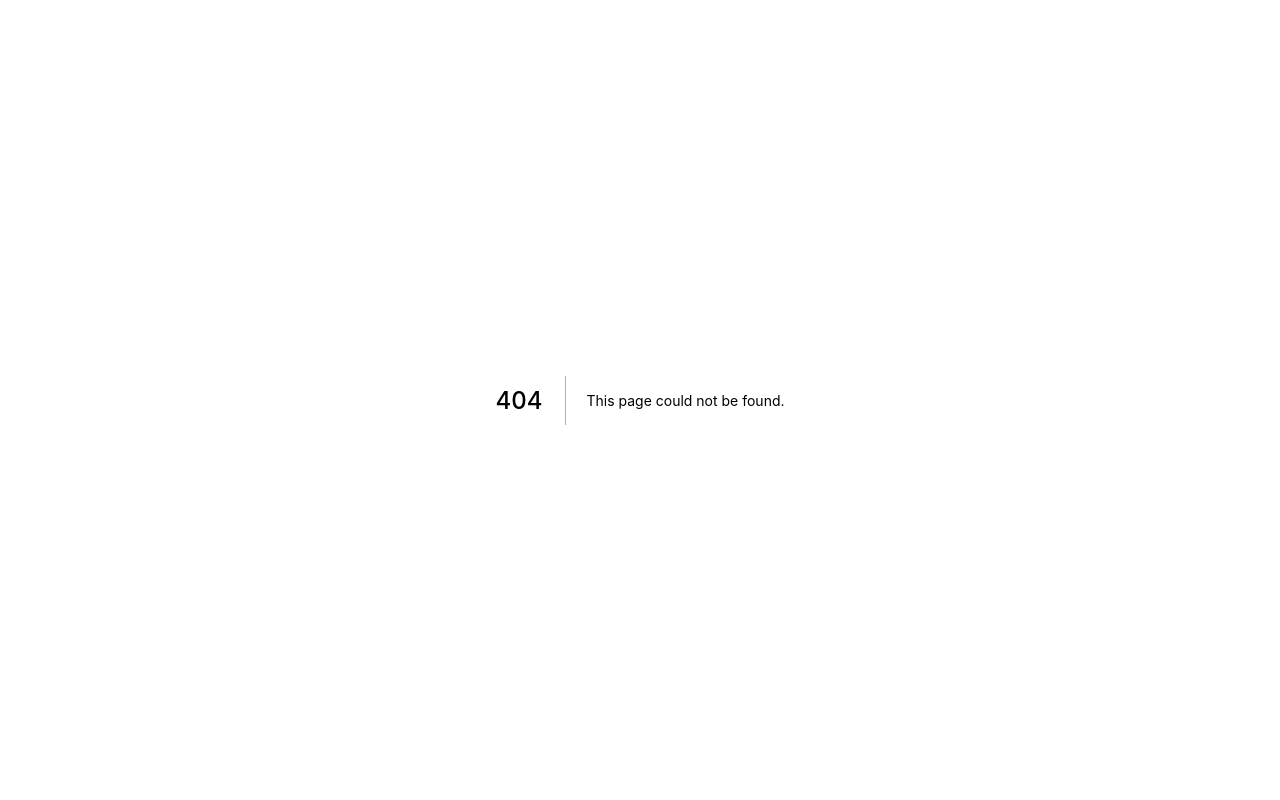
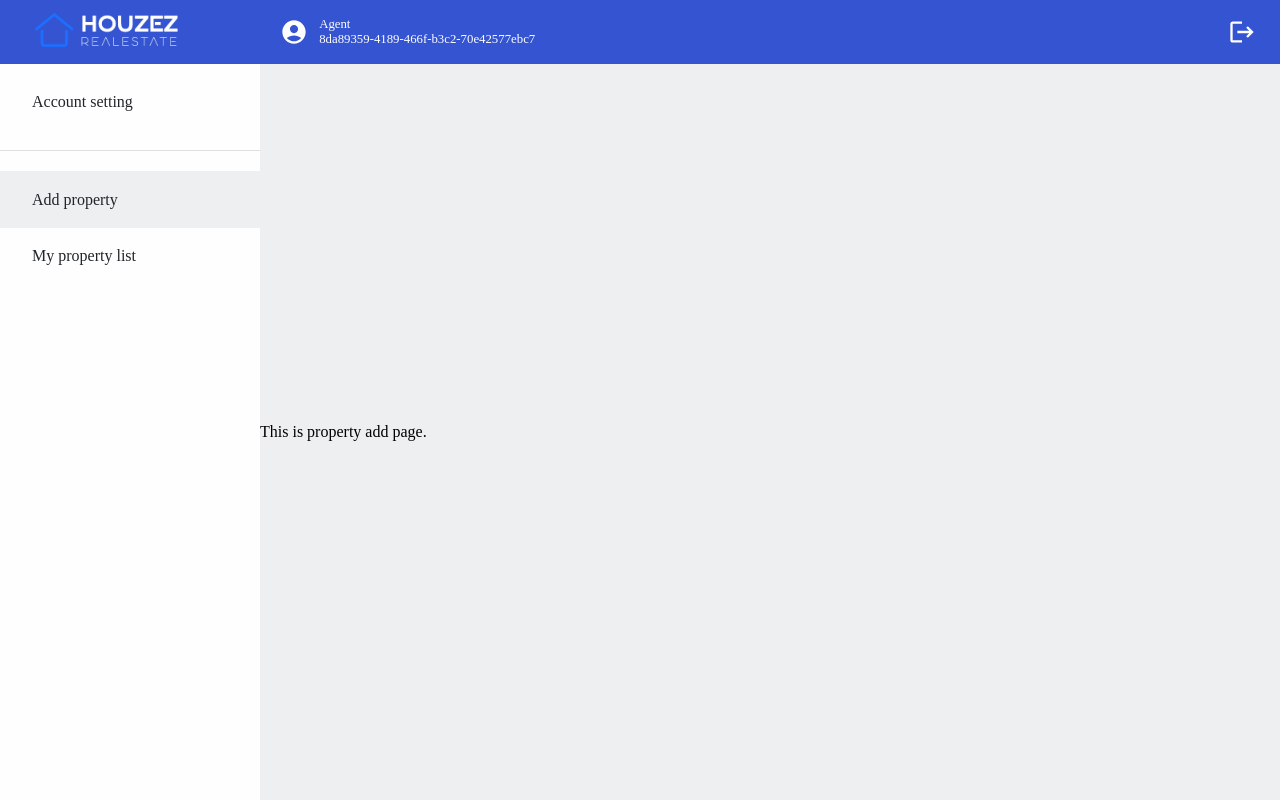
Before and after one commit to HouzezProject/houzez-app, a Next.js app: page /agent-management/property-add in a window 1280 px wide. Before the commit this address had no page. Built offline with nearby package versions, Linux system fonts and the light colour scheme.

Commit message:
HZ0303 update navlink and agent management page

```diff
--- /dev/null
+++ b/src/components/AgentManagement/ManagementHeader.tsx
@@ -0,0 +1,90 @@
+import * as React from "react";
+import { Box, IconButton } from "@mui/material";
+import styled from "@emotion/styled";
+import theme from "../../styles/theme";
+import AccountCircleIcon from "@mui/icons-material/AccountCircle";
+import LogoutIcon from "@mui/icons-material/Logout";
+import router from "next/router";
+import Image from "next/image";
+import LogoImg from "../../../public/assets/logo/logo_white.png";
+import { Link } from "@mui/material";
+
+const {
+  palette: { primary, secondary }
+} = theme;
+
+const ManagementHeaderContainer = styled(Box)({
+  width: "100%",
+  height: "64px",
+  display: "flex",
+  alignItems: "center",
+  justifyContent: "center",
+  backgroundColor: primary.main,
+  color: primary.contrastText
+});
+
+const ManagementHeaderBoxLogo = styled(Box)({
+  width: "270px",
+  paddingLeft: "2%",
+  justifyContent: "center"
+});
+
+const ManagementHeaderBoxAvatar = styled(Box)({
+  width: "5%",
+  paddingLeft: "2%",
+  justifyContent: "center"
+});
+
+const ManagementHeaderBoxUserInfo = styled(Box)({
+  width: "80%",
+  paddingLeft: "1%",
+  flexDirection: "column",
+  fontSize: "0.8rem",
+  fontWeight: 500
+});
+
+const ManagementHeaderBoxLogout = styled(Box)({
+  width: "5%",
+  paddingRight: "2%"
+});
+
+const ManagementHeaderButton = styled(IconButton)({
+  color: secondary.contrastText
+});
+
+const ManagementHeader = () => {
+  const logout = () => {
+    localStorage.removeItem("loginStatus");
+    localStorage.removeItem("token");
+    router.push("/");
+  };
+
+  return (
+    <ManagementHeaderContainer>
+      <ManagementHeaderBoxLogo>
+        <Link href="../">
+          <Image src={LogoImg} alt="Houzez" width="160px" height="40px" />
+        </Link>
+      </ManagementHeaderBoxLogo>
+
+      <ManagementHeaderBoxAvatar>
+        <ManagementHeaderButton size="large">
+          <AccountCircleIcon fontSize="inherit" />
+        </ManagementHeaderButton>
+      </ManagementHeaderBoxAvatar>
+
+      <ManagementHeaderBoxUserInfo>
+        <Box>Agent</Box>
+        <Box>8da89359-4189-466f-b3c2-70e42577ebc7</Box>
+      </ManagementHeaderBoxUserInfo>
+
+      <ManagementHeaderBoxLogout>
+        <ManagementHeaderButton size="large" onClick={logout}>
+          <LogoutIcon fontSize="inherit" />
+        </ManagementHeaderButton>
+      </ManagementHeaderBoxLogout>
+    </ManagementHeaderContainer>
+  );
+};
+
+export default ManagementHeader;
--- /dev/null
+++ b/src/components/AgentManagement/ManagementNavigation.tsx
@@ -0,0 +1,57 @@
+import * as React from "react";
+import { Box, Divider } from "@mui/material";
+import styled from "@emotion/styled";
+import NavLink from "../Common/NavLink";
+import theme from "../../styles/theme";
+
+const {
+  palette: { secondary, background }
+} = theme;
+
+const ManagementNavigationSideBar = styled(Box)({
+  backgroundColor: background.paper,
+  fontWeight: "500",
+  display: "flex",
+  justifyContent: "start",
+  flexDirection: "column",
+  width: "260px",
+  height: "calc(100vh - 64px)",
+  paddingTop: "10px",
+
+  a: {
+    color: secondary.dark,
+    padding: "1.2rem 2rem",
+    textDecoration: "none",
+    transition: "all 0.6s ease-in-out 0s",
+
+    "&:hover": {
+      backgroundColor: secondary.light
+    },
+
+    "&:active": {
+      backgroundColor: secondary.main,
+      boxShadow: "0 2px 25px" + secondary.dark
+    },
+
+    "&[aria-current]": {
+      background: secondary.light
+    }
+  }
+});
+
+const ManagementNavigationSideBarDivider = styled(Divider)({
+  margin: "20px 0"
+});
+
+const ManagementNavigation = () => {
+  return (
+    <ManagementNavigationSideBar>
+      <NavLink href="/agent-management/account-setting">Account setting</NavLink>
+      <ManagementNavigationSideBarDivider />
+      <NavLink href="/agent-management/property-add">Add property</NavLink>
+      <NavLink href="/agent-management/property-list">My property list</NavLink>
+    </ManagementNavigationSideBar>
+  );
+};
+
+export default ManagementNavigation;
--- /dev/null
+++ b/src/components/AgentManagement/PropertyAdd/PropertyAdd.tsx
@@ -0,0 +1,34 @@
+import styled from "@emotion/styled";
+import { Box } from "@mui/material";
+import React from "react";
+import ManagementHeader from "../ManagementHeader";
+import ManagementNavigation from "../ManagementNavigation";
+
+const AgentManagementContainer = styled(Box)({
+  width: "100%",
+  height: "100vh",
+  display: "flex",
+  alignItems: "start",
+  flexDirection: "column"
+});
+
+const AgentManagementBody = styled(Box)({
+  height: "calc(100vh - 64px)",
+  display: "flex",
+  alignItems: "center",
+  justifyContent: "start"
+});
+
+const PropertyAdd = () => {
+  return (
+    <AgentManagementContainer>
+      <ManagementHeader />
+      <AgentManagementBody>
+        <ManagementNavigation />
+        This is property add page.
+      </AgentManagementBody>
+    </AgentManagementContainer>
+  );
+};
+
+export default PropertyAdd;
--- /dev/null
+++ b/src/components/AgentManagement/PropertyAdd/index.tsx
@@ -0,0 +1 @@
+export { default } from "./PropertyAdd";
--- /dev/null
+++ b/src/components/AgentManagement/PropertyList/index.tsx
@@ -0,0 +1 @@
+export { default } from "./PropertyList";
--- /dev/null
+++ b/src/components/Common/NavLink.tsx
@@ -0,0 +1,26 @@
+import React, { ReactElement } from "react";
+import Link from "next/link";
+import { useRouter } from "next/router";
+
+interface Props {
+  href: string;
+  children: ReactElement | string;
+}
+
+const NavLink = ({ children, href }: Props) => {
+  if (typeof children === "string") {
+    children = <a>{children}</a>;
+  }
+  const child = React.Children.only(children);
+  const router = useRouter();
+
+  return (
+    <Link href={href}>
+      {React.cloneElement(child, {
+        "aria-current": router.pathname === href ? "page" : null
+      })}
+    </Link>
+  );
+};
+
+export default NavLink;
--- a/src/components/SignUp/SignUp.tsx
+++ b/src/components/SignUp/SignUp.tsx
@@ -70,7 +70,7 @@ const SignUp = () => {
 
           <Typography variant="body2" mt="10px" mb="10px" gap="10px">
             Already have an account?
-            <Link href="/signin"> Sign in</Link>
+            <Link href="/sign-in"> Sign in</Link>
           </Typography>
 
           <SignUpDivider>OR</SignUpDivider>
--- /dev/null
+++ b/src/pages/agent-management/property-add.tsx
@@ -0,0 +1,5 @@
+import type { NextPage } from "next";
+import PropertyAdd from "../../components/AgentManagement/PropertyAdd";
+
+const PropertyAddPage: NextPage = () => <PropertyAdd />;
+export default PropertyAddPage;
--- /dev/null
+++ b/src/pages/agent-management/property-list.tsx
@@ -0,0 +1,5 @@
+import type { NextPage } from "next";
+import PropertyList from "../../components/AgentManagement/PropertyList";
+
+const PropertyListPage: NextPage = () => <PropertyList />;
+export default PropertyListPage;
```
Also changed, not shown: src/components/AgentManagement/PropertyList/PropertyList.tsx (added, +34 -0 lines), src/components/Home/Header.tsx (+9 -7 lines), src/pages/agent-management/account-setting.tsx (added, +33 -0 lines).
